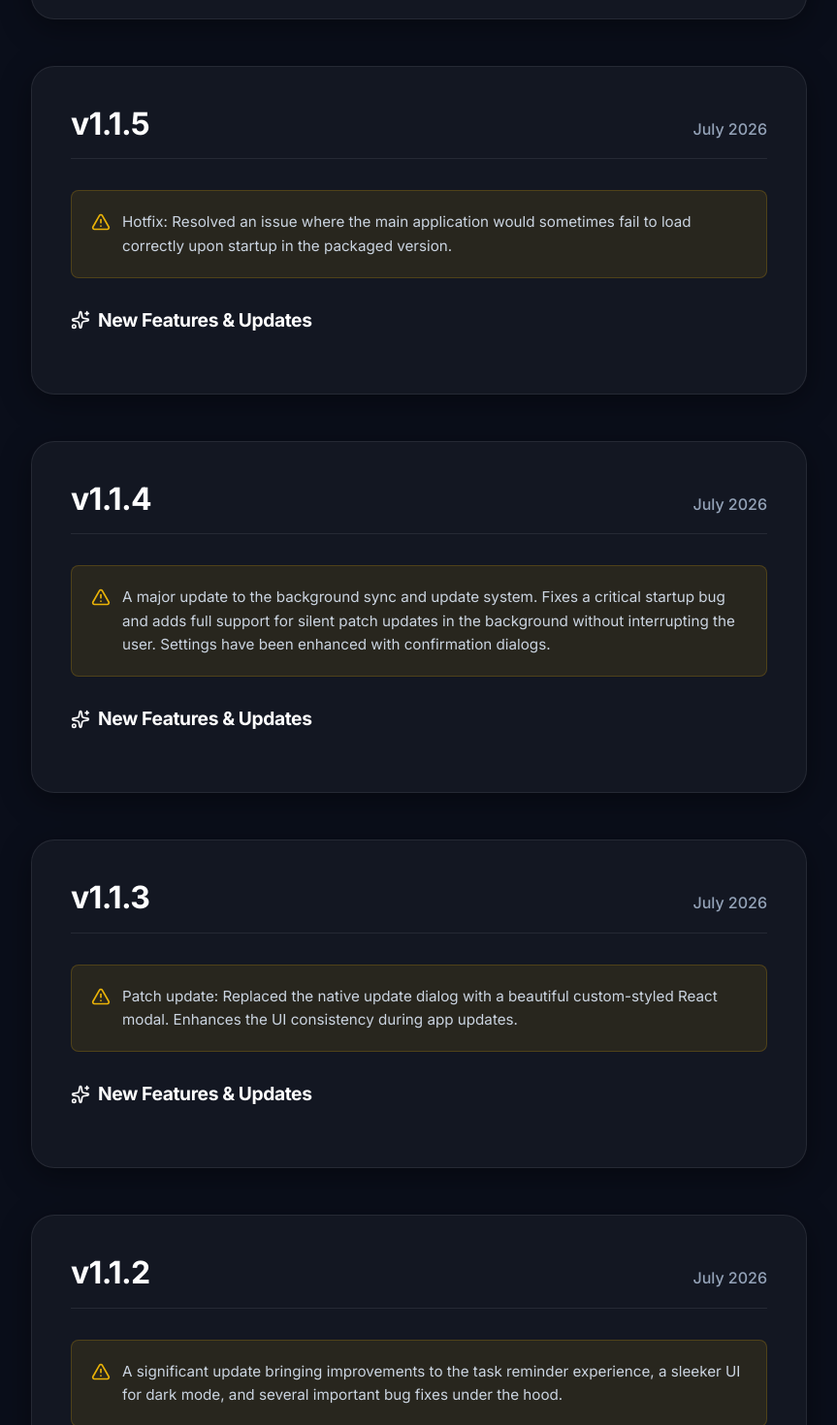
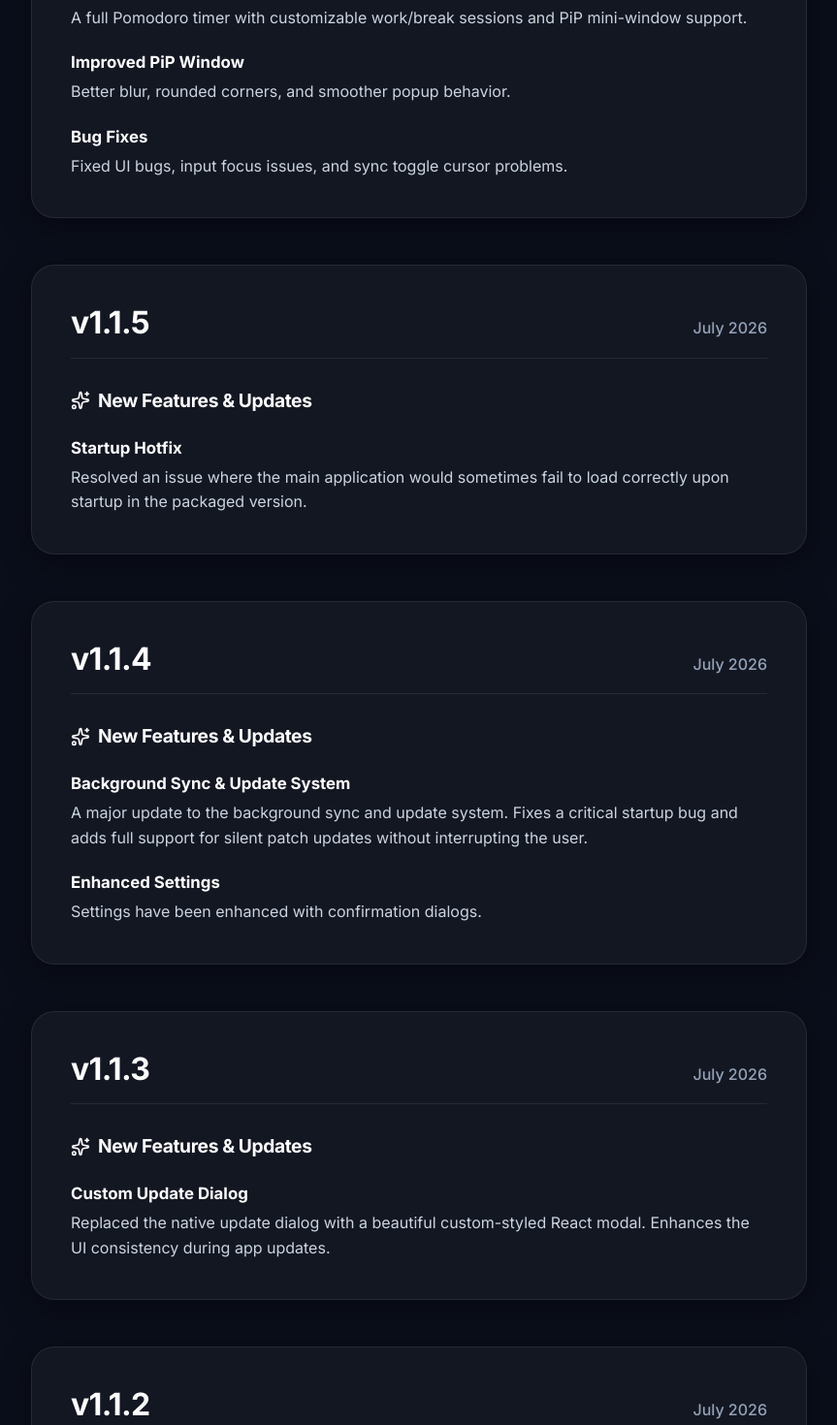
Before and after one commit to sapekkho/sapekkho.github.io, a React (Vite) app: page /#/changelog in a window 1280 px wide. Shown: the part 540-2010 px from the top of the page at 97% size, without its empty margins (208-1071 px from the left). Built offline with nearby package versions, Linux system fonts and the light colour scheme.

Commit message:
fix: move all notes to features objects for proper rendering

```diff
--- a/src/data/changelog-data.js
+++ b/src/data/changelog-data.js
@@ -3,30 +3,41 @@ export const changelogData = [
     version: "1.1.6",
     date: "July 2026",
     notes: "",
-    features: ["Added Pomodoro Timer, fixed UI bugs, improved PiP window, fixed input focus issue."]
+    features: [
+      { title: "Added Pomodoro Timer", description: "A full Pomodoro timer with customizable work/break sessions and PiP mini-window support." },
+      { title: "Improved PiP Window", description: "Better blur, rounded corners, and smoother popup behavior." },
+      { title: "Bug Fixes", description: "Fixed UI bugs, input focus issues, and sync toggle cursor problems." }
+    ]
   },
   {
     version: "1.1.5",
     date: "July 2026",
-    notes: "Hotfix: Resolved an issue where the main application would sometimes fail to load correctly upon startup in the packaged version.",
-    features: []
+    notes: "",
+    features: [
+      { title: "Startup Hotfix", description: "Resolved an issue where the main application would sometimes fail to load correctly upon startup in the packaged version." }
+    ]
   },
   {
     version: "1.1.4",
     date: "July 2026",
-    notes: "A major update to the background sync and update system. Fixes a critical startup bug and adds full support for silent patch updates in the background without interrupting the user. Settings have been enhanced with confirmation dialogs.",
-    features: []
+    notes: "",
+    features: [
+      { title: "Background Sync & Update System", description: "A major update to the background sync and update system. Fixes a critical startup bug and adds full support for silent patch updates without interrupting the user." },
+      { title: "Enhanced Settings", description: "Settings have been enhanced with confirmation dialogs." }
+    ]
   },
   {
     version: "1.1.3",
     date: "July 2026",
-    notes: "Patch update: Replaced the native update dialog with a beautiful custom-styled React modal. Enhances the UI consistency during app updates.",
-    features: []
+    notes: "",
+    features: [
+      { title: "Custom Update Dialog", description: "Replaced the native update dialog with a beautiful custom-styled React modal. Enhances the UI consistency during app updates." }
+    ]
   },
   {
     version: "1.1.2",
     date: "July 2026",
-    notes: "A significant update bringing improvements to the task reminder experience, a sleeker UI for dark mode, and several important bug fixes under the hood.",
+    notes: "",
     features: [
       {
         title: "Multiple Reminders Made Easy",
@@ -73,7 +84,7 @@ export const changelogData = [
   {
     version: "1.1.1",
     date: "July 2026",
-    notes: "Note on Google Sign In: Since Sapekkho uses the Google Calendar API, Google may show an unverified app warning during sign in. This is expected. Users can continue by clicking Advanced then Go to Sapekkho (unsafe).",
+    notes: "",
     features: [
       {
         title: "Redesigned Settings Layout",
@@ -104,7 +115,7 @@ export const changelogData = [
   {
     version: "1.0.0",
     date: "July 2026",
-    notes: "Initial release of Sapekkho.",
+    notes: "",
     features: [
       {
         title: "Initial Release",
```
